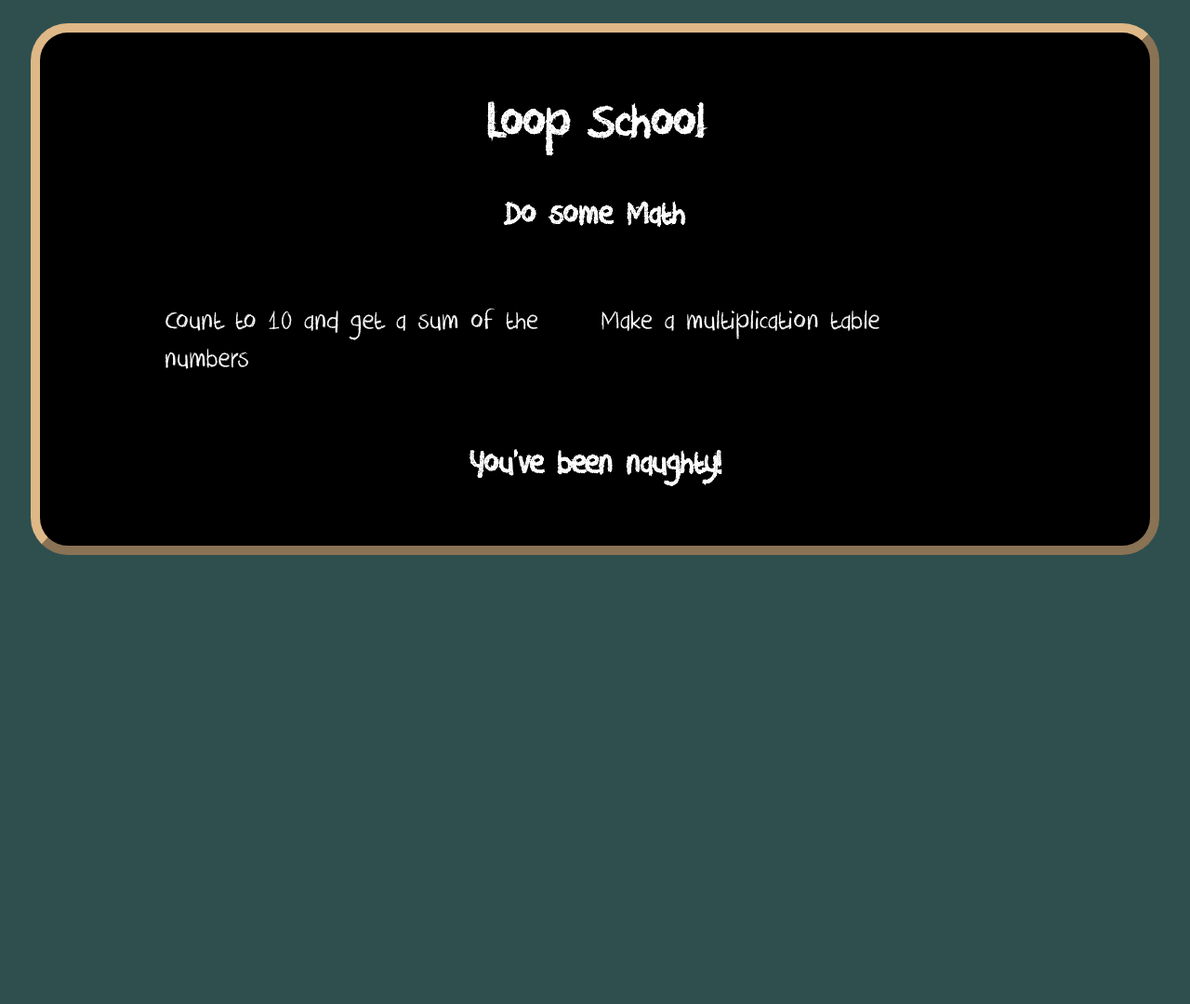
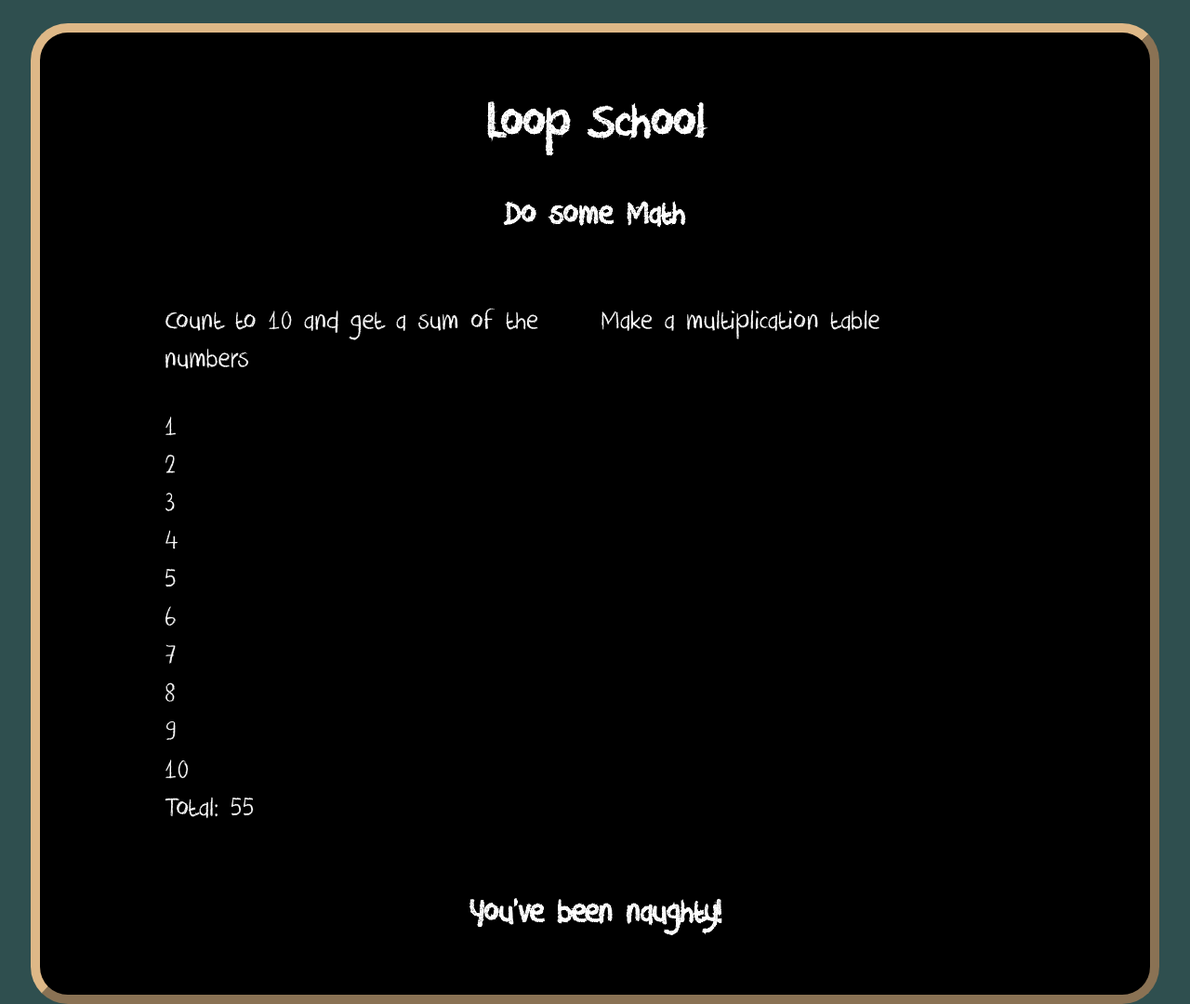
Before and after one commit to gordonnrat/L5-summer-2023-Lesson-4-loops-Gordon-Tran, a plain HTML site: page index.html in a window 1280 px wide. Shown: the whole page at 93% size. Before the commit the page ends 825 px from the top, so only its background shows below. Drawn offline with Linux system fonts and the light colour scheme.

Commit message:
Edit exercise text

```diff
--- a/index.html
+++ b/index.html
@@ -43,7 +43,17 @@
          2. Inside the while loop, make sum += to counterNum plus itself.
          3. After the loop is finished, show the sum total of the numbers. */
 
+        const count = document.querySelector('#count');
+        let counterNum = 1;
+        let sum = 0;
 
+        while (counterNum <= 10) {
+            count.innerHTML += counterNum + '<br />';
+            sum = sum + counterNum;
+            counterNum++;
+
+        }
+        count.innerHTML += 'Total: ' + sum;
 
 
 
@@ -55,7 +65,7 @@
         1. Select the multiply p tag and assign it a variable.
         2. Create a variable to keep count of the number of times the code will be repeated.
         3. Create a variable for the number to be multiplied.
-        4. Create the do while loop. The do statement should only have 2 lines of code inside, one to perform the math calculation and show it on the page, one to incement the counter.
+        4. Create the do while loop. The do statement should only have 2 lines of code inside, one to perform the math calculation and show it on the page, one to increment the counter.
         Use innerHTML and the line break tag <br /> when showing each calculation.
         The while condition should set to repeat up to 10. */
 
@@ -72,10 +82,10 @@
         2. Create a for loop that repeats the line 100 times and show it on the page. Try including the iterationa variable so that your lines are numbered. */
         /* Exercise 5
         3. Practice the continue statement by stating "My hand is tired" at line 50 in the for loop.
-        Use a conditional statement to check the value of your interation variable, then insert the text and continue. */
+        Use a conditional statement to check the value of your iteration variable, then insert the text and continue. */
         /* Exercise 6
         4. Practice the break statement by stopping the for loop at line 75.
-         Use a conditional statement to check the value of your interation variable, then insert the text "I couldn't finish" and break.*/
+         Use a conditional statement to check the value of your iteration variable, then insert the text "I couldn't finish" and break.*/
 
 
 
```
